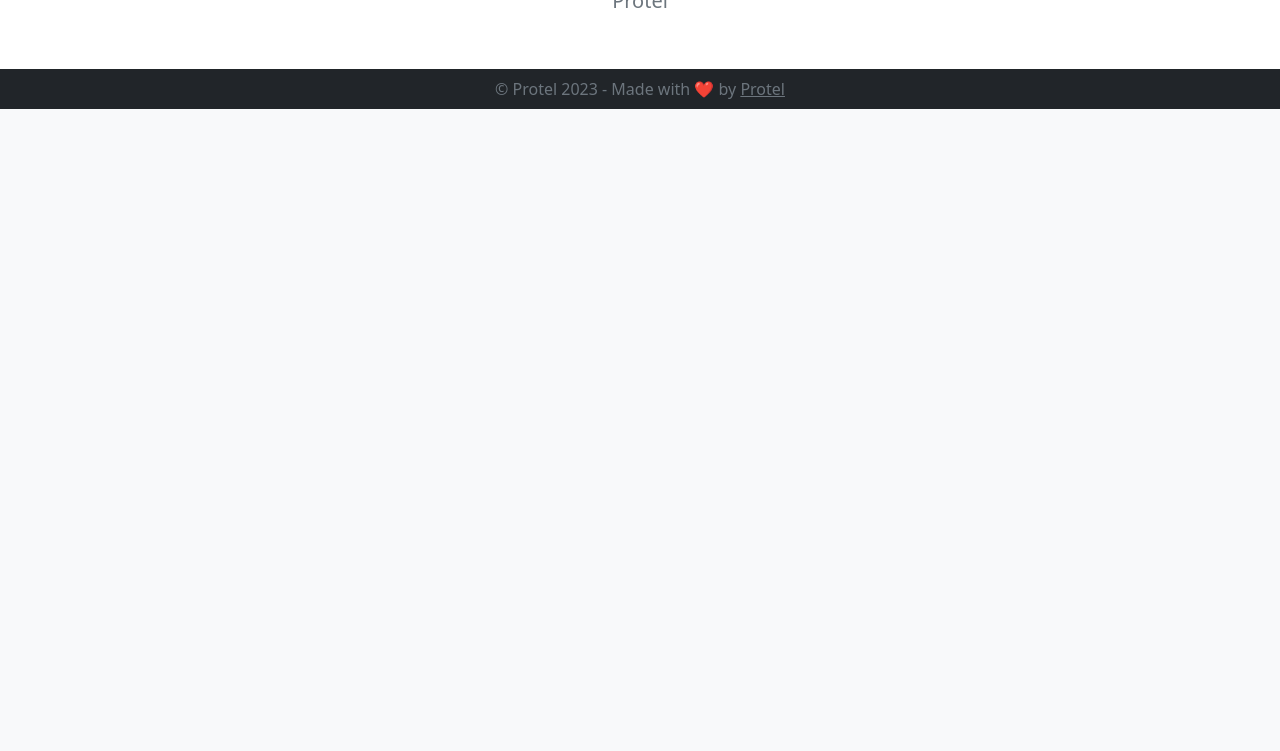
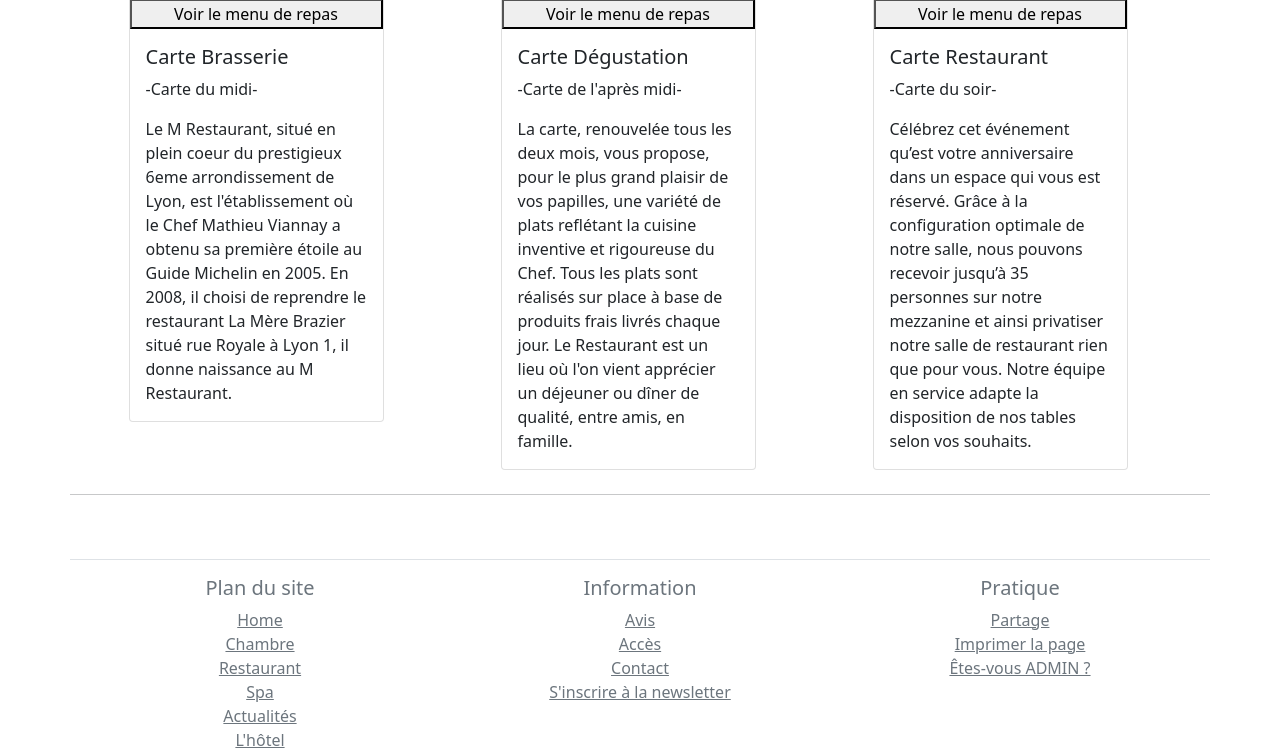
Before and after one commit to BarsouNyunh/Hotel-Projet-G1, a Symfony app: template templates/default/show_resto.html.twig in a window 1280 px wide. Shown: the part 1476-2227 px from the top of the page. Before the commit the page ends 1585 px from the top, so only its background shows below. Run offline with Twig, Linux system fonts and the light colour scheme; the template is opened without the code that fills it, so the values that code supplies are empty; some libraries are stand-ins or nearby versions.

Commit message:
resto-fini

```diff
--- a/templates/default/show_resto.html.twig
+++ b/templates/default/show_resto.html.twig
@@ -4,31 +4,159 @@
 
 {% block body %}
 
+<div class="container mb-5">
+	<div class="row justify-content-between">
+
 		<div class=" d-flex align-items-center justify-content-center " style="height: 200h;">
-  <img src="https://cdn.pixabay.com/photo/2020/07/03/05/02/tomatoes-5365186_1280.jpg" alt="Ma superbe image" class="mx-auto img-fluid w-50">
+			<img src="https://img.freepik.com/photos-premium/ensemble-plats-viande-fruits-mer-legumes-collage-photos-banniere_187166-47182.jpg?size=626&ext=jpg&ga=GA1.1.1470604654.1681766809&semt=ais" alt="Ma superbe image" class="mx-auto img-fluid w-50">
 		</div>
-
-
 
 		<h1 class="text-center my-4">Resto</h1>
 
 		<figure class="text-center">
-
-      <h2>Bistrot chic et contemporain du Chef Gautier, “Maître Restaurateur”</h2>
+			<h2>Bistrot chic et contemporain, “Maître Restaurateur”</h2>
 
 			<blockquote class="blockquote">
 				<p>RESTAURANT BISTRO CHIC POUR DÉGUSTER UNE CUISINE CRÉATIVE HAUT DE GAMME</p>
 			</blockquote>
-
-
 		</figure>
 
 		<div class="text-center m-5">
 
-        <p class="fs-5">Le M Restaurant, situé en plein coeur du prestigieux 6eme arrondissement de Lyon, est l'établissement où le Chef Mathieu Viannay a obtenu sa première étoile au Guide Michelin en 2005. En 2008, il choisi de reprendre le restaurant La Mère Brazier situé rue Royale à Lyon 1. En décidant de transformer son restaurant situé avenue Foch en bistrot chic, il donne naissance au M Restaurant.</p>
-        <p class="fs-5">Dès son ouverture, Julien Gautier, ancien Chef du Léon de Lyon (2 étoiles au Guide Michelin), prend les commandes de la cuisine du M Restaurant et y ajoute sa propre identité, puis rachète l’établissement en juillet 2010. Il propose une carte inventive qui change tous les 2 mois et élabore avec technique, rigueur et créativité, des mets qui subliment les saveurs et les produits de saison</p>
-        <p class="fs-5">Rapidement, la cuisine du Chef Julien Gautier qui mêle innovation et inspiration séduit les gourmets les plus exigeants. En effet, depuis 2009, la table fait partie de la sélection du Bib Gourmand du Guide Michelin. Et depuis 2012, le Chef s’est vu distingué du titre “Maître Restaurateur”, pour récompenser la fraîcheur et la qualité des produits locaux et de saison utilisés dans sa cuisine. Passionné et membre des Toques Blanches, le Chef Julien Gautier, veille à transmettre les valeurs du partage et de la convivialité, tout en s'engageant à surprendre ses hôtes avec une cuisine à la fois précise, gourmande, créative et généreuse.</p>
+			<p class="fs-5">Le Restaurant, situé en plein coeur du prestigieux 10eme arrondissement de Paris, est l'établissement où le Chef Patrick a obtenu sa première étoile au Guide Michelin en 2009. En 2011, il choisi de reprendre le restaurant dans une rue très populaire de Paris. En décidant de transformer son restaurant en bistrot chic, il donne naissance au Restaurant.</p>
+			<p class="fs-5">Dès son ouverture, Patrick, ancien Chef du Léon de Lyon (2 étoiles au Guide Michelin), prend les commandes de la cuisine du M Restaurant et y ajoute sa propre identité, puis rachète l’établissement en juillet 2013. Il propose une carte inventive qui change tous les 2 mois et élabore avec technique, rigueur et créativité, des mets qui subliment les saveurs et les produits de saison</p>
+			<p class="fs-5">Rapidement, la cuisine du Chef Patrick qui mêle innovation et inspiration séduit les gourmets les plus exigeants. En effet, depuis 2009, la table fait partie de la sélection du Bib Gourmand du Guide Michelin. Et depuis 2012, le Chef s’est vu distingué du titre “Maître Restaurateur”, pour récompenser la fraîcheur et la qualité des produits locaux et de saison utilisés dans sa cuisine. Passionné et membre des Toques Blanches, le Chef Patrick, veille à transmettre les valeurs du partage et de la convivialité, tout en s'engageant à surprendre ses hôtes avec une cuisine à la fois précise, gourmande, créative et généreuse.</p>
 
 		</div>
 
+		<div class="row justify-content-around my-4">
+			<hr>
+			<div class="col-sm-6 col-md-3">
+				<div class="card">
+
+					 <a class="" href="" ><img class="card-img-top" src="https://st.depositphotos.com/1074442/1585/i/450/depositphotos_15852861-stock-photo-wine-bottles.jpg" alt="Card image cap"></a>
+					<button type="button" class="btn-gray-600" data-toggle="modal" data-target="#myModal">Voir le menu de repas</button>
+
+					<div class="card-body">
+						<h5 class="card-title">Carte Brasserie</h5>
+						<p>-Carte du midi-</p>
+						<p class="card-text">Le M Restaurant, situé en plein coeur du prestigieux 6eme arrondissement de Lyon, est l'établissement où le Chef Mathieu Viannay a obtenu sa première étoile au Guide Michelin en 2005. En 2008, il choisi de reprendre le restaurant La Mère Brazier situé rue Royale à Lyon 1, il donne naissance au M Restaurant.</p>
+					</div>
+				</div>
+			</div>
+
+
+			<div class="col-sm-6 col-md-3">
+				<div class="card">
+					<a class="" href="" ><img class="card-img-top" src="https://img.freepik.com/photos-premium/feuilles-salade-verte-fraiche-roquette-epinards-concombre-tomates-cerises-mozzarella-plaque-sombre_503274-529.jpg" alt="Card image cap"></a>
+					<button type="button" class="btn-gray-600" data-toggle="modal" data-target="#myModal1">Voir le menu de repas</button>
+
+					<div class="card-body">
+						<h5 class="card-title">Carte Dégustation</h5>
+						<p>-Carte de l'après midi-</p>
+						<p class="card-text">La carte, renouvelée tous les deux mois, vous propose, pour le plus grand plaisir de vos papilles, une variété de plats reflétant la cuisine inventive et rigoureuse du Chef. Tous les plats sont réalisés sur place à base de produits frais livrés chaque jour. Le Restaurant est un lieu où l'on vient apprécier un déjeuner ou dîner de qualité, entre amis, en famille.</p>
+					</div>
+				</div>
+			</div>
+
+			<div class="col-sm-6 col-md-3">
+				<div class="card">
+					<a class="" href="" ><img class="card-img-top" src="https://img.freepik.com/photos-premium/vue-dessus-saucisse-grillee-steak-savoureux-pret-etre-servi_23-2148439525.jpg" alt="Card image cap"></a>
+					<button type="button" class="btn-gray-600" data-toggle="modal" data-target="#myModal2">Voir le menu de repas</button>
+
+					<div class="card-body">
+						<h5 class="card-title">Carte Restaurant</h5>
+						<p>-Carte du soir-</p>
+						<p class="card-text">Célébrez cet événement qu’est votre anniversaire dans un espace qui vous est réservé. Grâce à la configuration optimale de notre salle, nous pouvons recevoir jusqu’à 35 personnes sur notre mezzanine et ainsi privatiser notre salle de restaurant rien que pour vous. Notre équipe en service adapte la disposition de nos tables selon vos souhaits.</p>
+					</div>
+				</div>
+			</div>
+		</div>
+		<hr>
+
+	</div>
+</div>
+
+<!-- Modal midi début-->
+<div class="modal fade" id="myModal" tabindex="-1" role="dialog" aria-labelledby="myModalLabel">
+  <div class="modal-dialog" role="document">
+    <div class="modal-content">
+      <div class="modal-header">
+        <h4 class="modal-title" id="myModalLabel">Menu de repas</h4>
+        <button type="button" class="close" data-dismiss="modal" aria-label="Close">
+          <span aria-hidden="true">&times;</span>
+        </button>
+      </div>
+      <div class="modal-body">
+
+       <h4>** Menu Midi **</h4>
+		<ul>
+			<li>Entrée : Soupe à l'oignon - 6€</li>
+			<li>Plat principal : Filet de saumon grillé, ratatouille - 14€</li>
+			<li>Dessert : Tarte aux pommes - 6€</li>
+			<li>Boisson : Verre de vin rouge - 5€</li>
+		</ul>
+
+      </div>
+    </div>
+  </div>
+</div>
+
+{# fin modal midi #}
+
+{# début modal après-midi #}
+
+		<div class="modal fade" id="myModal1" tabindex="-1" role="dialog" aria-labelledby="myModalLabel">
+  <div class="modal-dialog" role="document">
+    <div class="modal-content">
+      <div class="modal-header">
+        <h4 class="modal-title" id="myModalLabel">Menu de repas</h4>
+        <button type="button" class="close" data-dismiss="modal" aria-label="Close">
+          <span aria-hidden="true">&times;</span>
+        </button>
+      </div>
+      <div class="modal-body">
+	  <h4>** Menu Après-midi **</h4>
+
+		<ul>
+			<li>Entrée : Assiette de charcuterie - 10€</li>
+			<li>Plat principal : Croque-monsieur, salade verte - 8€</li>
+			<li>Dessert : Crème glacée à la vanille - 5€</li>
+			<li>Boisson : Limonade maison - 4€</li>
+		</ul>
+
+
+      </div>
+    </div>
+  </div>
+</div>
+{# fin modal après-midi #}
+
+{# début modal soir #}
+<div class="modal fade" id="myModal2" tabindex="-1" role="dialog" aria-labelledby="myModalLabel">
+  <div class="modal-dialog" role="document">
+    <div class="modal-content">
+      <div class="modal-header">
+        <h4 class="modal-title" id="myModalLabel">Menu de repas</h4>
+        <button type="button" class="close" data-dismiss="modal" aria-label="Close">
+          <span aria-hidden="true">&times;</span>
+        </button>
+      </div>
+      <div class="modal-body">
+
+		<h4> ** Menu Soir **</h4>
+
+		<ul>
+			<li>Entrée : Foie gras, pain grillé - 18€</li>
+			<li>Plat principal : Risotto aux champignons - 16€</li>
+			<li>Dessert : Mousse au chocolat - 7€</li>
+			<li>Boisson : Bouteille de vin blanc - 25€</li>
+		</ul>
+
+      </div>
+    </div>
+  </div>
+</div>
+{# fin modal soir #}
+
 {% endblock %}
```
Lines whose indentation alone changed are shown as unchanged.
